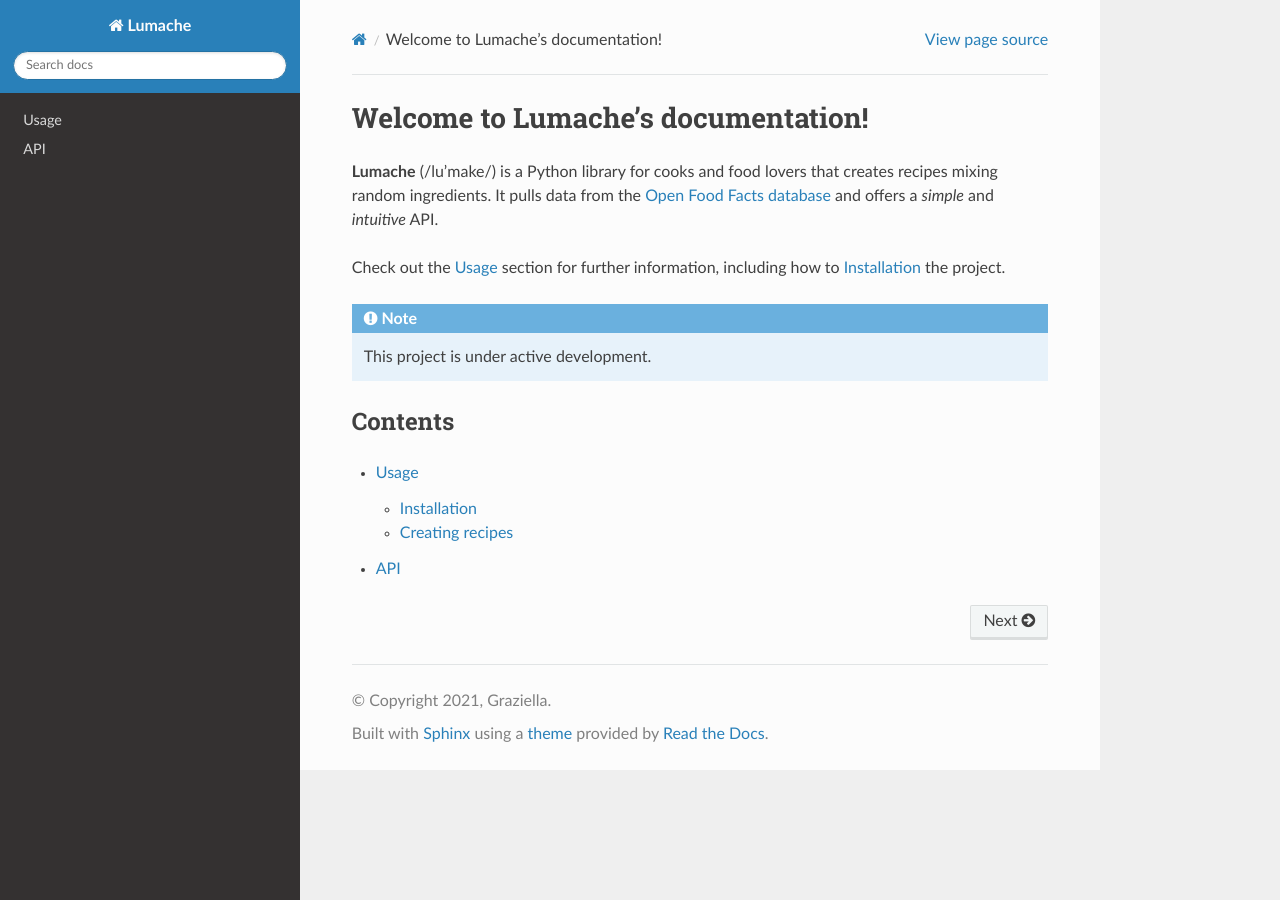
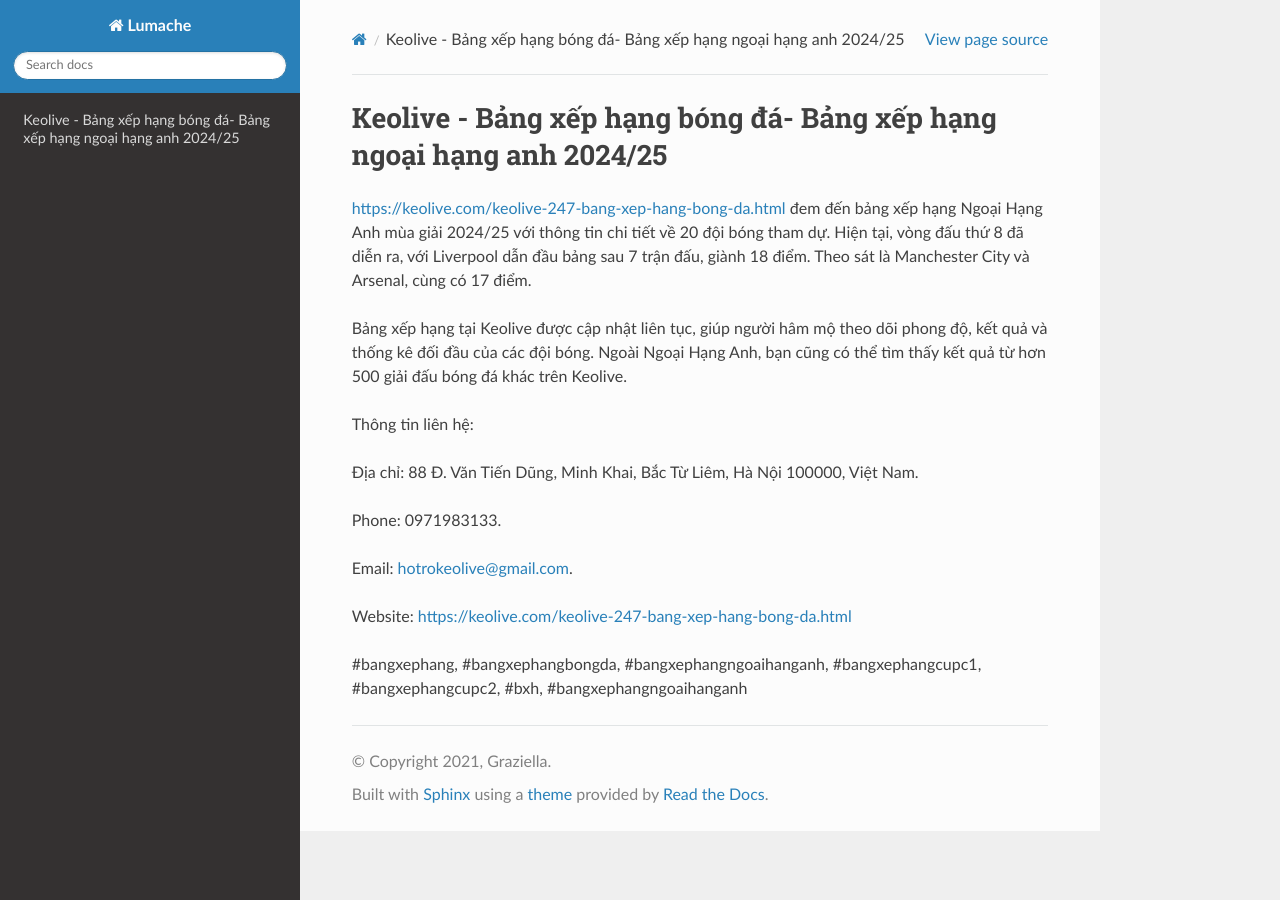
Before and after one commit to vanthanhtuan2022/keolivebangxephangbongda, a Sphinx documentation site: the page built from docs/source/index.rst, in a window 1280 px wide. Built offline with Sphinx 7.4.7 and the Read the Docs theme 3.1.0, drawn with Linux system fonts in a browser that asks for light colours.

Commit message:
Update index.rst

```diff
--- a/docs/source/index.rst
+++ b/docs/source/index.rst
@@ -1,22 +1,18 @@
-Welcome to Lumache's documentation!
+Keolive - Bảng xếp hạng bóng đá- Bảng xếp hạng ngoại hạng anh 2024/25
 ===================================
 
-**Lumache** (/lu'make/) is a Python library for cooks and food lovers
-that creates recipes mixing random ingredients.
-It pulls data from the `Open Food Facts database <https://world.openfoodfacts.org/>`_
-and offers a *simple* and *intuitive* API.
+`https://keolive.com/keolive-247-bang-xep-hang-bong-da.html <https://keolive.com/keolive-247-bang-xep-hang-bong-da.html>`_ đem đến bảng xếp hạng Ngoại Hạng Anh mùa giải 2024/25 với thông tin chi tiết về 20 đội bóng tham dự. Hiện tại, vòng đấu thứ 8 đã diễn ra, với Liverpool dẫn đầu bảng sau 7 trận đấu, giành 18 điểm. Theo sát là Manchester City và Arsenal, cùng có 17 điểm.
 
-Check out the :doc:`usage` section for further information, including
-how to :ref:`installation` the project.
+Bảng xếp hạng tại Keolive được cập nhật liên tục, giúp người hâm mộ theo dõi phong độ, kết quả và thống kê đối đầu của các đội bóng. Ngoài Ngoại Hạng Anh, bạn cũng có thể tìm thấy kết quả từ hơn 500 giải đấu bóng đá khác trên Keolive.
 
-.. note::
+Thông tin liên hệ:
 
-   This project is under active development.
+Địa chỉ: 88 Đ. Văn Tiến Dũng, Minh Khai, Bắc Từ Liêm, Hà Nội 100000, Việt Nam.
 
-Contents
---------
+Phone: 0971983133.
 
-.. toctree::
+Email: hotrokeolive@gmail.com.
 
-   usage
-   api
+Website: https://keolive.com/keolive-247-bang-xep-hang-bong-da.html
+
+#bangxephang, #bangxephangbongda, #bangxephangngoaihanganh, #bangxephangcupc1, #bangxephangcupc2, #bxh, #bangxephangngoaihanganh
```
